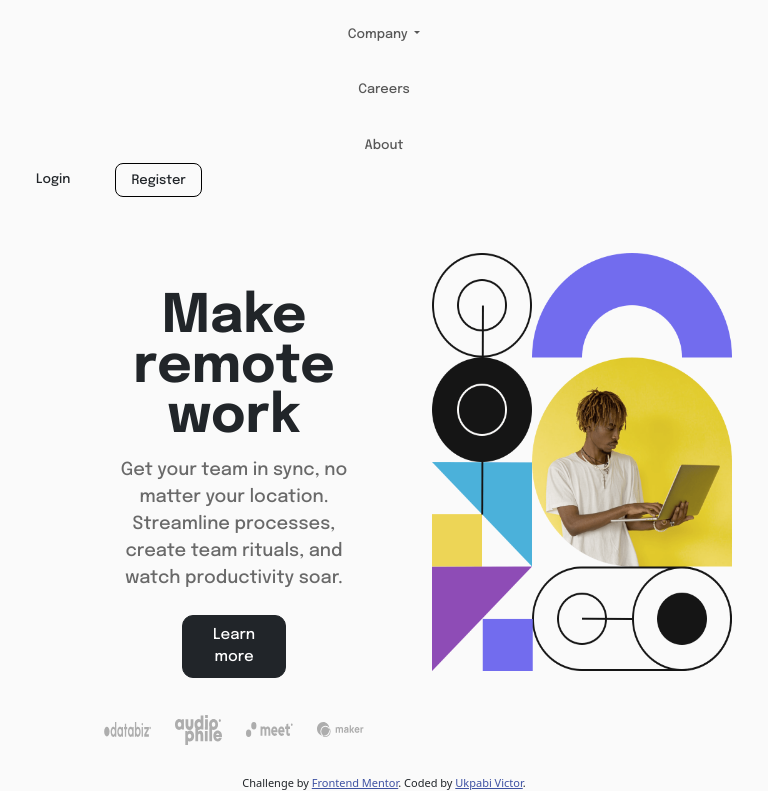
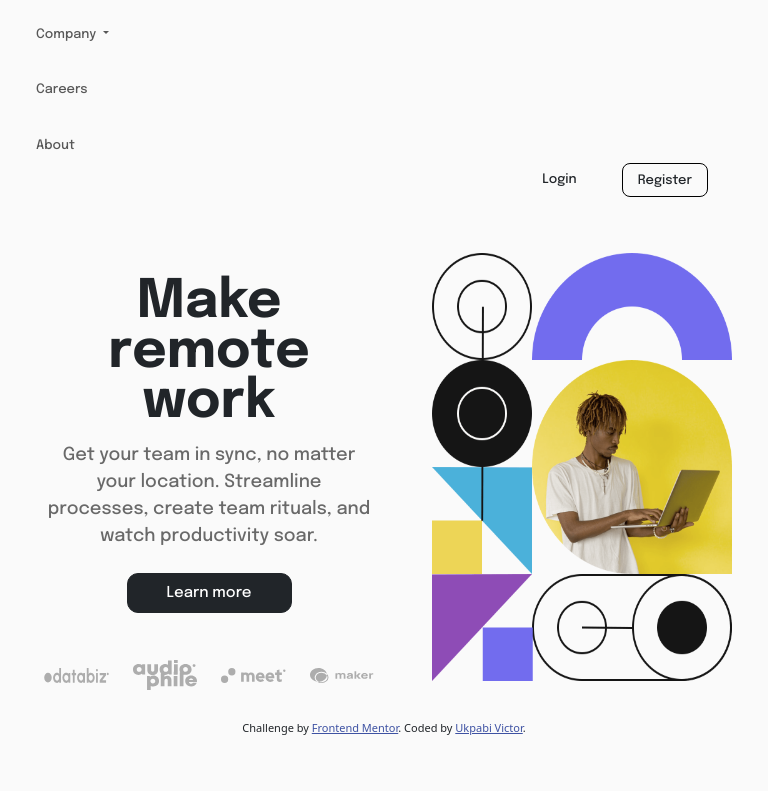
Before and after one commit to victorcodeen/intro-section-with-dropdown-navigation-main, a plain HTML site: page index.html in a window 768 px wide. Both pictures are taken after a click on the button "Toggle navigation". Shown: the part 107-898 px from the top of the page. After the commit the page ends 844 px from the top, so only its background shows below. Drawn offline with nearby package versions, Linux system fonts and the light colour scheme.

Commit message:
responsive changes

```diff
--- a/index.html
+++ b/index.html
@@ -33,7 +33,7 @@
         <span class="navbar-toggler-icon"></span>
       </button>
       <div class="collapse navbar-collapse justify-content-between" id="navbarNavAltMarkup">
-        <div class="navbar-nav nav__link1 align-items-center">
+        <div class="navbar-nav nav__link1">
           <div class="nav-item dropdown">
             <a class="nav-link active dropdown-toggle" href="#" role="button" data-bs-toggle="dropdown" aria-expanded="false">
               Features
@@ -63,7 +63,7 @@
           <a class="nav-link" href="#">About</a>
         </div>
 
-        <div class="nav__link2 me-4 d-flex align-items-center">
+        <div class="nav__link2 me-4 d-flex justify-content-end align-items-center">
           <div>
             <a class="nav-link" href="#">Login</a>
           </div>
--- a/style.css
+++ b/style.css
@@ -77,18 +77,18 @@ p {
     height: 85%;
 }
 
-@media screen and (min-width: 768px) {
+@media screen and (min-width: 968px) {
     .container1 {
         padding-left: 80px; padding-right: 20px;
         margin-top: 90px;
     }
 
     .icons {
-        margin-top: 140px;
+        margin-top: 150px;
     }
 }
 
-@media screen and (max-width: 768px) {
+@media screen and (max-width: 568px) {
     .container1 {
         margin-top: 35px;
         text-align: center;
@@ -107,3 +107,32 @@ p {
         margin-bottom: 30px;
     }
 }
+
+@media screen and (min-width: 568px) and (max-width: 968px) {
+    .container1 {
+        margin-top: 20px;
+        text-align: center;
+        gap: 7px !important;
+        padding-left: 20px; padding-right: 10px;
+    }
+
+    .mobile_h1 {
+        font-size: 40px;
+    }
+
+    .icons {
+        margin-top: 40px;
+    }
+
+    .section__1 {
+        margin-bottom: 30px;
+    }
+
+    .image {
+        height: 98%;
+    }
+
+    .button {
+        width: 50%;
+    }
+}
```
